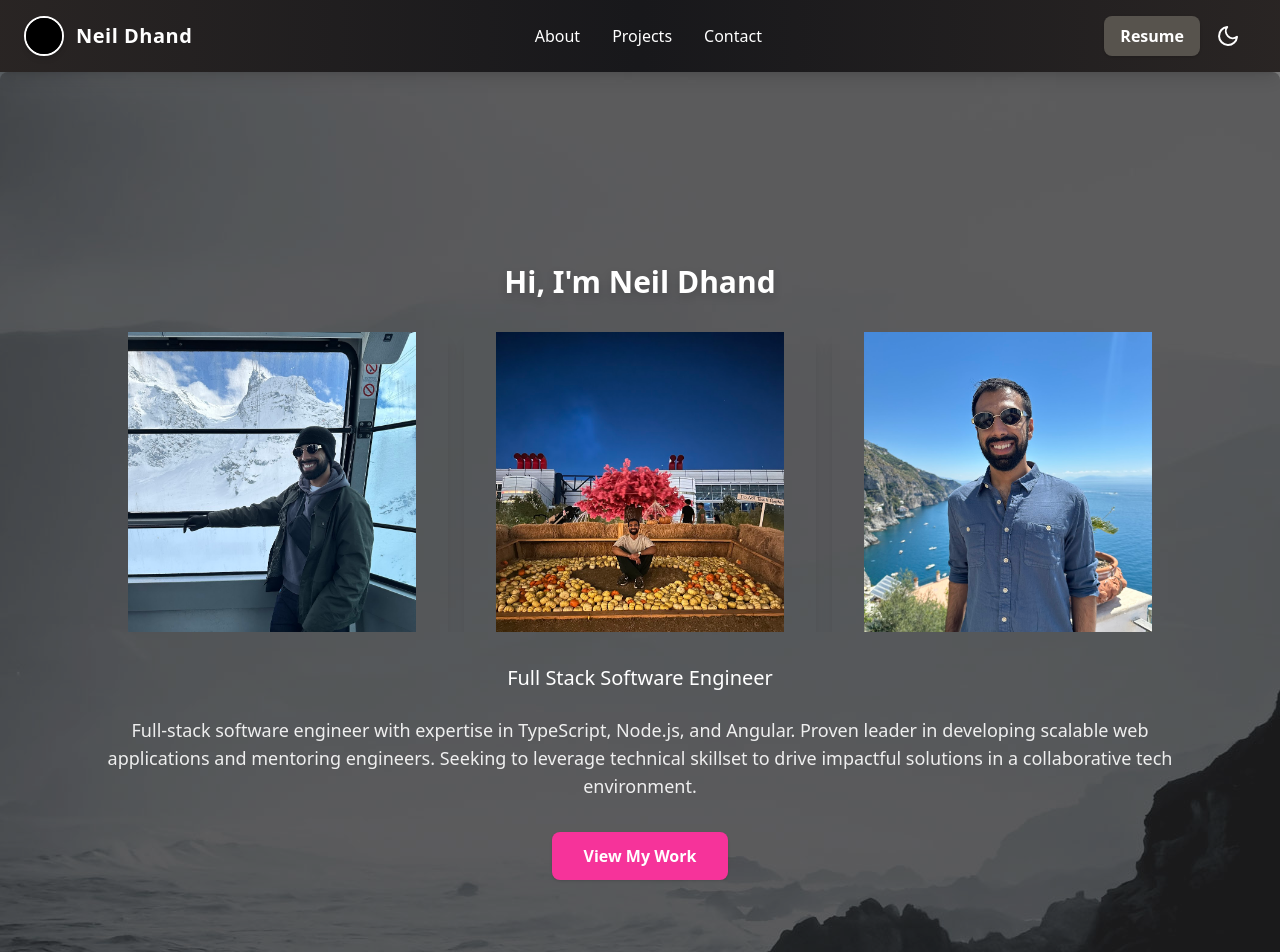
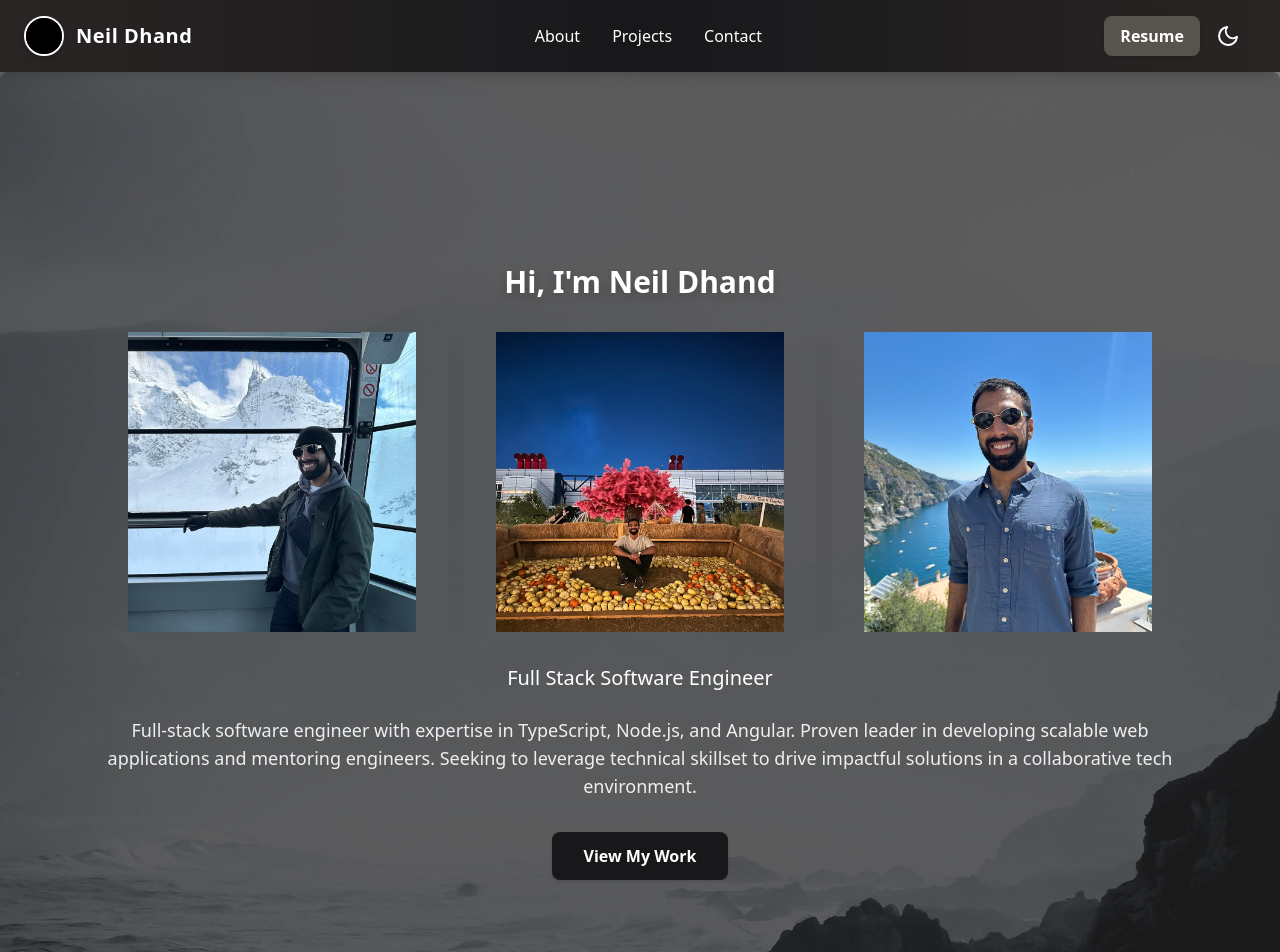
Before and after one commit to neildhand/angular-portfolio, an Angular app: page / in a window 1280 px wide. Shown: the top 952 px of the page. Built offline with nearby package versions, Linux system fonts and the light colour scheme.

Commit message:
fix button color

```diff
--- a/src/app/features/hero/hero.html
+++ b/src/app/features/hero/hero.html
@@ -31,7 +31,7 @@
     </div>
     <p class="text-xl mb-6 font-medium">Full Stack Software Engineer</p>
     <p class="mb-8 text-lg opacity-90"> {{ descriptionText }} </p>
-    <a href="#projects" class="inline-block px-8 py-3 bg-pink-500 hover:bg-pink-400 text-white font-semibold rounded-lg shadow transition duration-300">
+    <a href="#projects" class="inline-block px-8 py-3 bg-zinc-900 hover:bg-stone-700 text-white font-semibold rounded-lg shadow transition duration-300">
       View My Work
     </a>
   </div>
```
